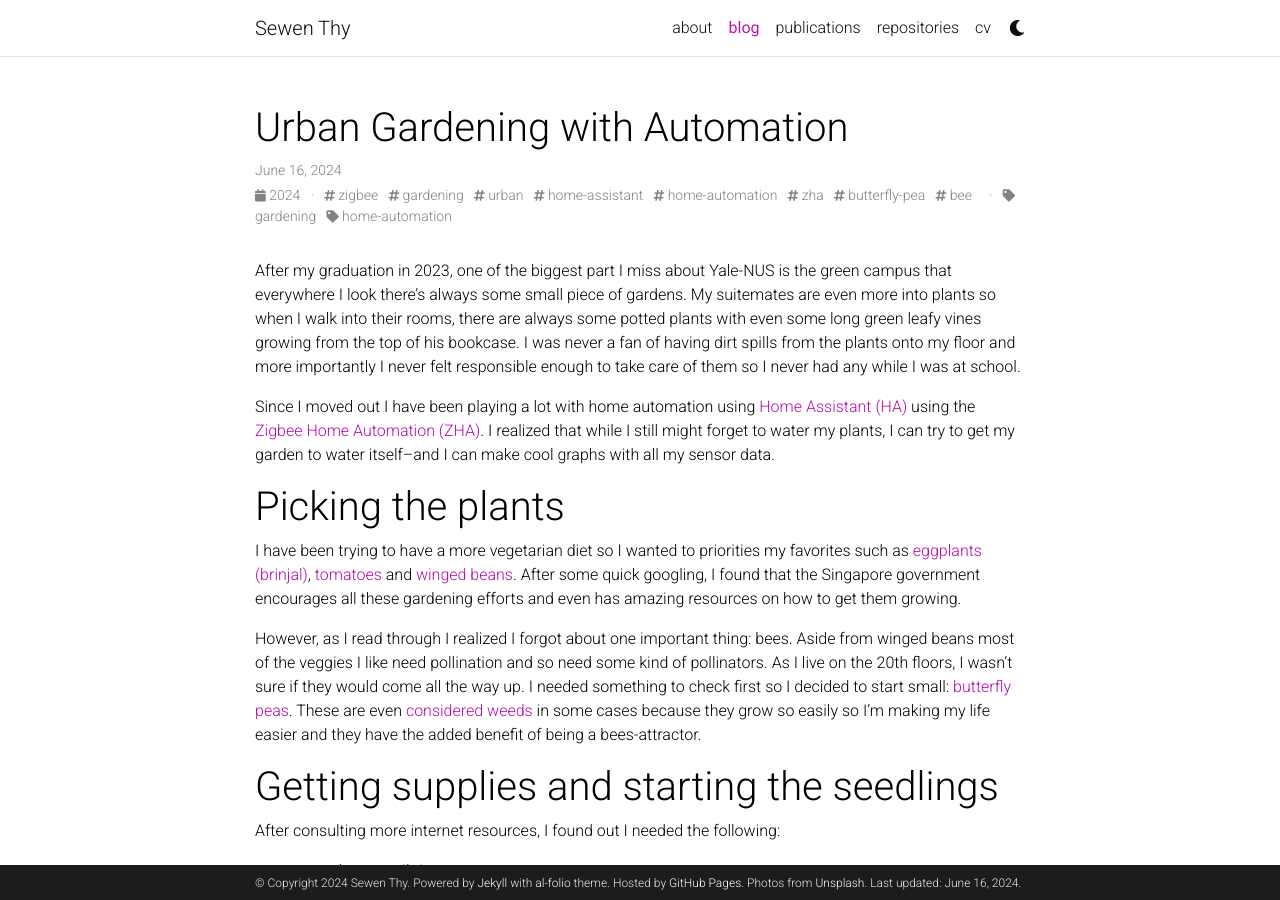
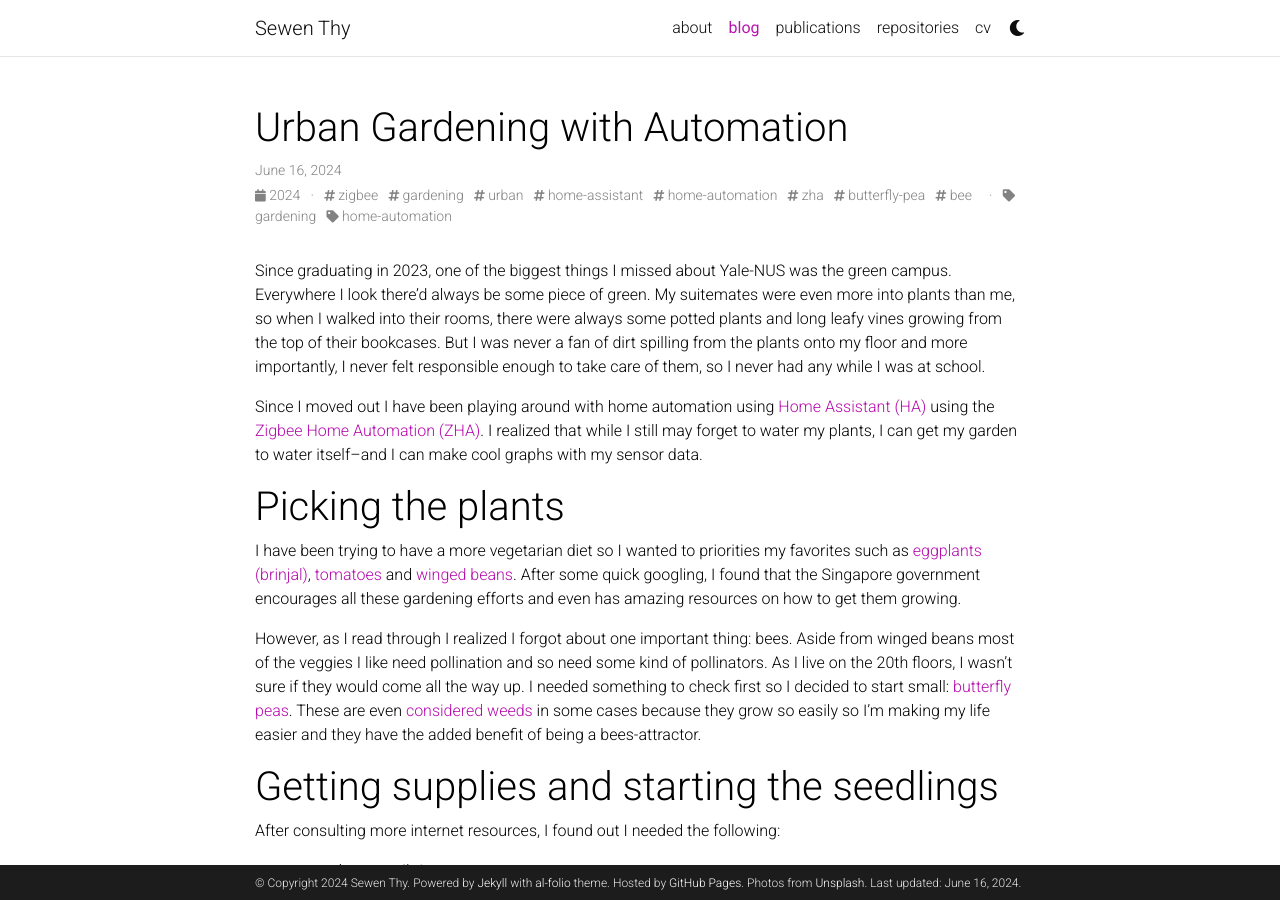
Before and after one commit to sewenthy/site, a Jekyll site: the page built from _posts/2024-06-16-1_gardening_starting.md, in a window 1280 px wide and 900 px high. Built offline with Jekyll 4.4.1, drawn with Linux system fonts in a browser that asks for light colours; full-size pictures stand in for the smaller copies a plugin makes; comment, search, counter and statistics services are not loaded; a style sheet for code colours, icons or effects is not loaded.

Commit message:
wordings first post

```diff
--- a/_posts/2024-06-16-1_gardening_starting.md
+++ b/_posts/2024-06-16-1_gardening_starting.md
@@ -7,9 +7,9 @@
 categories: gardening home-automation
 ---
 
-After my graduation in 2023, one of the biggest part I miss about Yale-NUS is the green campus that everywhere I look there's always some small piece of gardens.  My suitemates are even more into plants so when I walk into their rooms, there are always some potted plants with even some long green leafy vines growing from the top of his bookcase.  I was never a fan of having dirt spills from the plants onto my floor and more importantly I never felt responsible enough to take care of them so I never had any while I was at school.
+Since graduating in 2023, one of the biggest things I missed about Yale-NUS was the green campus. Everywhere I look there’d always be some piece of green. My suitemates were even more into plants than me, so when I walked into their rooms, there were always some potted plants and long leafy vines growing from the top of their bookcases. But I was never a fan of dirt spilling from the plants onto my floor and more importantly, I never felt responsible enough to take care of them, so I never had any while I was at school.
 
-Since I moved out I have been playing a lot with home automation using [Home Assistant (HA)](https://www.home-assistant.io/) using the [Zigbee Home Automation (ZHA)](https://www.home-assistant.io/integrations/zha/).  I realized that while I still might forget to water my plants, I can try to get my garden to water itself--and I can make cool graphs with all my sensor data.
+Since I moved out I have been playing around with home automation using [Home Assistant (HA)](https://www.home-assistant.io/) using the [Zigbee Home Automation (ZHA)](https://www.home-assistant.io/integrations/zha/).  I realized that while I still may forget to water my plants, I can get my garden to water itself–and I can make cool graphs with my sensor data.
 
 # Picking the plants
 I have been trying to have a more vegetarian diet so I wanted to priorities my favorites such as [eggplants (brinjal)](https://gardeningsg.nparks.gov.sg/page-index/edible-plants/brinjal/), [tomatoes](https://gardeningsg.nparks.gov.sg/page-index/edible-plants/tomato/) and [winged beans](https://gardeningsg.nparks.gov.sg/page-index/edible-plants/winged-bean/).  After some quick googling, I found that the Singapore government encourages all these gardening efforts and even has amazing resources on how to get them growing.
```
